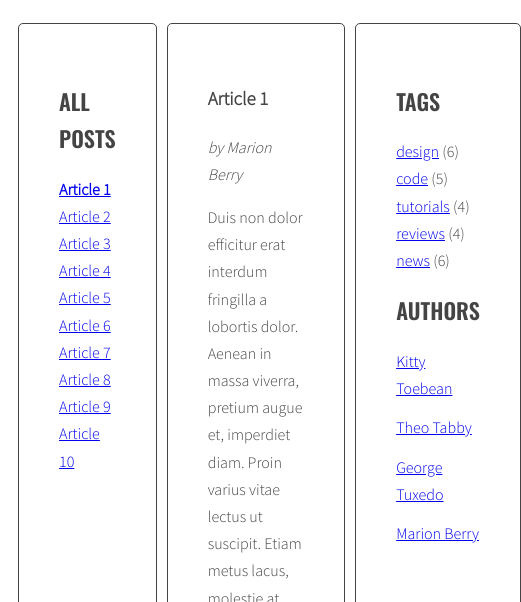
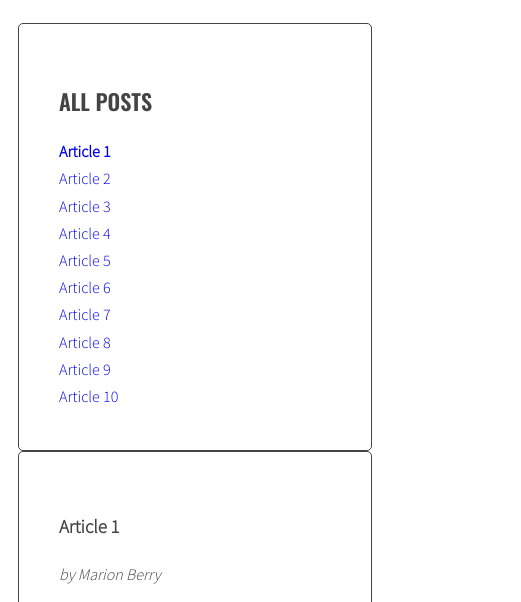
Before and after one commit to luqol/project-js-blog, a website: page index.html in a window 390 px wide. Shown: the part 220-822 px from the top of the page, 521 px wide, since content can reach past the window. Drawn offline with nearby package versions, Linux system fonts and the light colour scheme.

Commit message:
Add media for mobile

```diff
--- a/sass/style.scss
+++ b/sass/style.scss
@@ -39,6 +39,10 @@ body {
     font-weight: 400;
     color: lighten($color-dark, 20%);
   }
+}
+
+li a{
+  text-decoration: none;
 }
 
 /* Layout */
@@ -157,3 +161,10 @@ body {
     margin: 0 10px 0 0;
   }
 }
+
+@media (max-width: 770px){
+   .wrapper{
+    flex-direction: column;
+   }
+
+}
```
Also changed, not shown: css/style.css, 1 other file.
